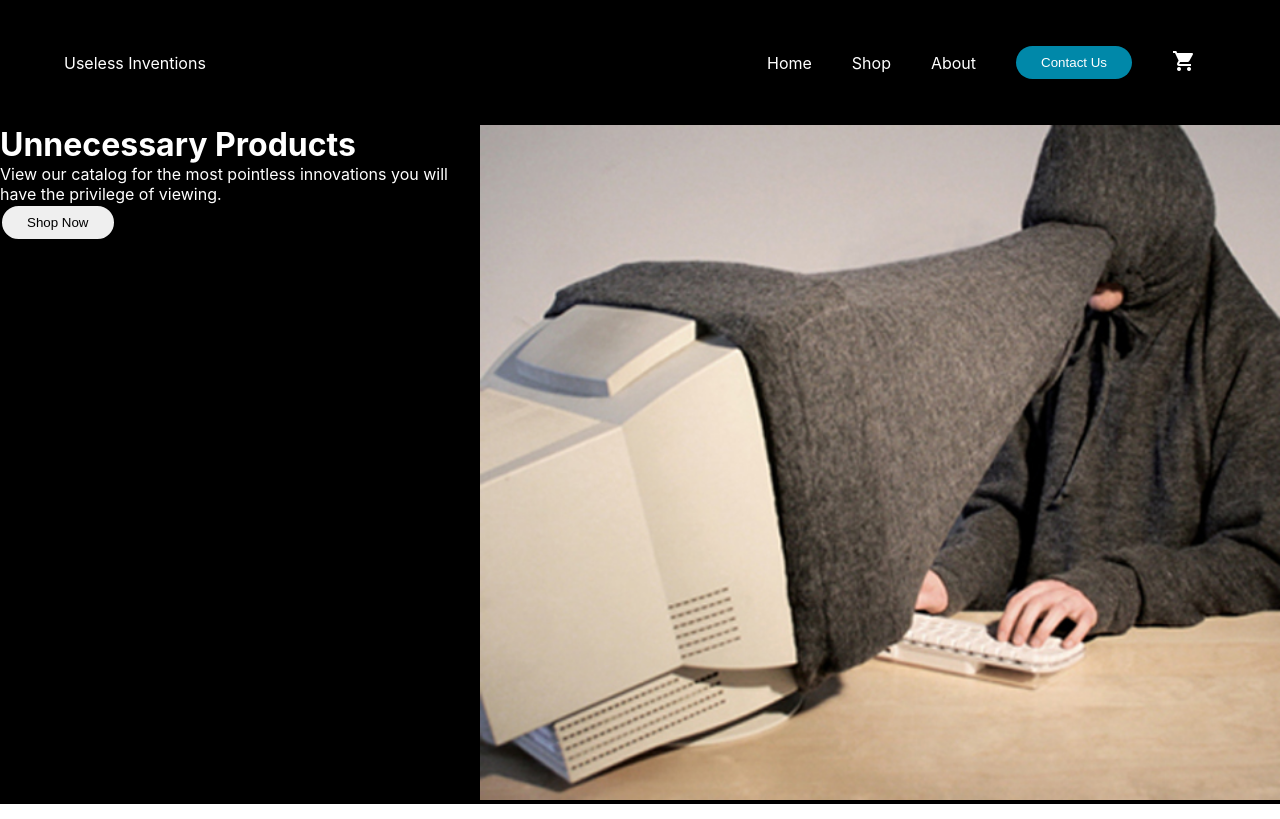
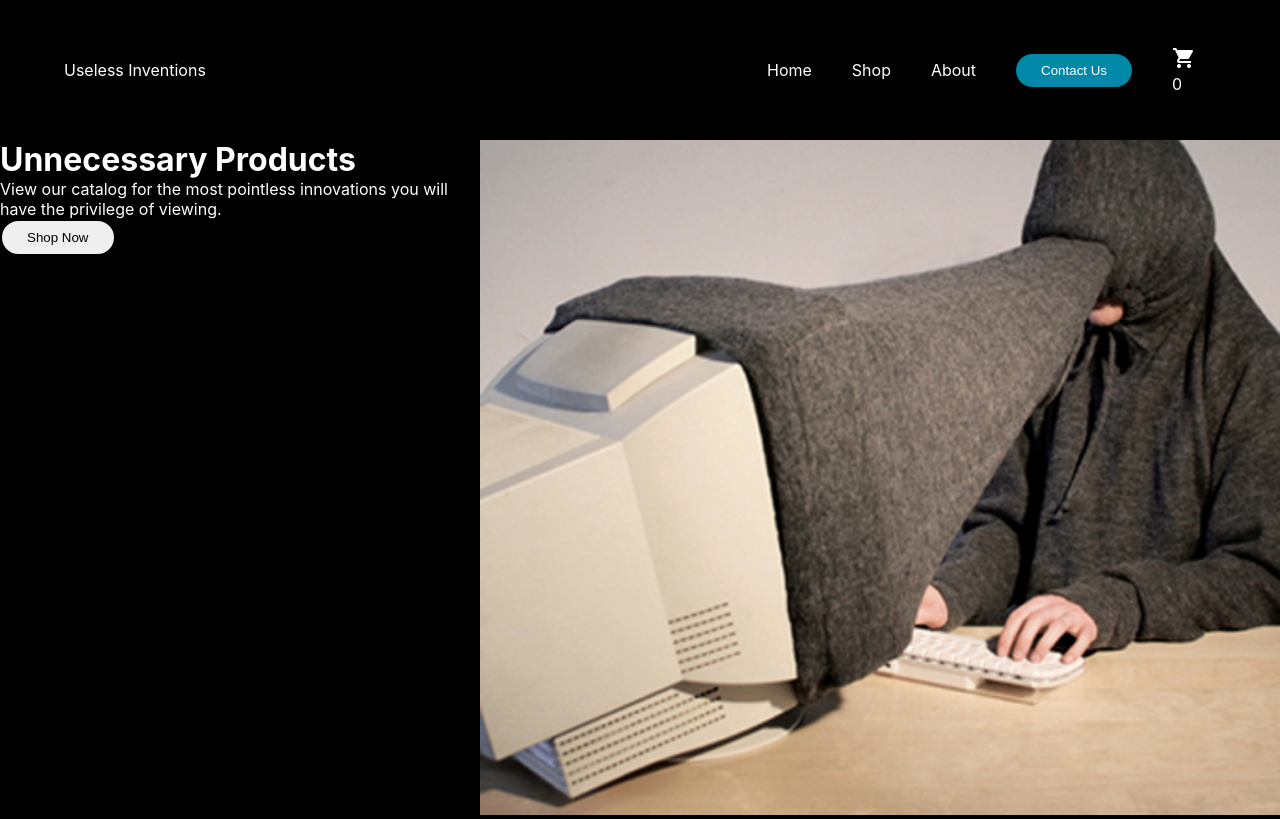
Before and after one commit to wise-guru/shopping-cart, a React (Create React App) app: page / in a window 1280 px wide. Built offline with nearby package versions, Linux system fonts and the light colour scheme.

Commit message:
Add cart quantity

```diff
--- a/src/components/Navigation.js
+++ b/src/components/Navigation.js
@@ -1,4 +1,5 @@
-import Cart from "../Assets/cart.png";
+import CartImage from "../Assets/cart.png";
+import Cart from "./Cart";
 
 function Navigation() {
   return (
@@ -23,8 +24,9 @@ function Navigation() {
             </a>
           </li>
           <li>
-            <a href="./cart">
-              <img src={Cart} alt="shopping cart icon" />
+            <a href="/checkout" className="navCart">
+              <img src={CartImage} alt="shopping cart icon" />
+              <div>{Cart.totalQuantity}</div>
             </a>
           </li>
         </ul>
```
